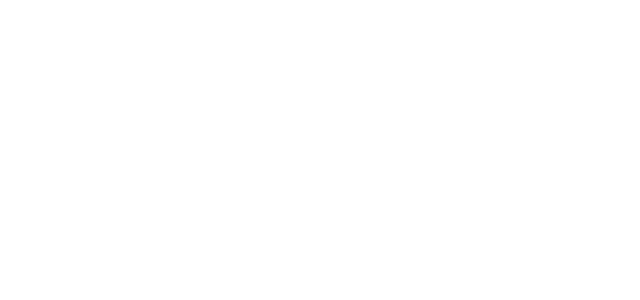
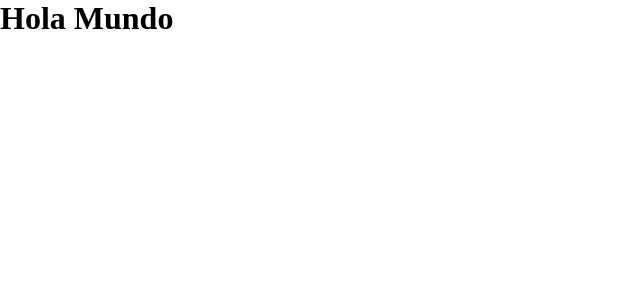
Before and after one commit to sightspots/sightspots-front, a React (Create React App) app: page / in a window 1280 px wide. Shown: the top 300 px of the page, without its empty margins (0-640 px from the left). Built offline with nearby package versions, Linux system fonts and the light colour scheme.

Commit message:
FIRST commit from gonza branch

```diff
--- a/src/App.js
+++ b/src/App.js
@@ -1,9 +1,9 @@
-
+import React from 'react'
 
 function App() {
   return (
     <div className="App">
-
+      <h1>Hola Mundo</h1>
     </div>
   );
 }
```
Also changed, not shown: 1 other file (tests, documents, lock files or other folders).
